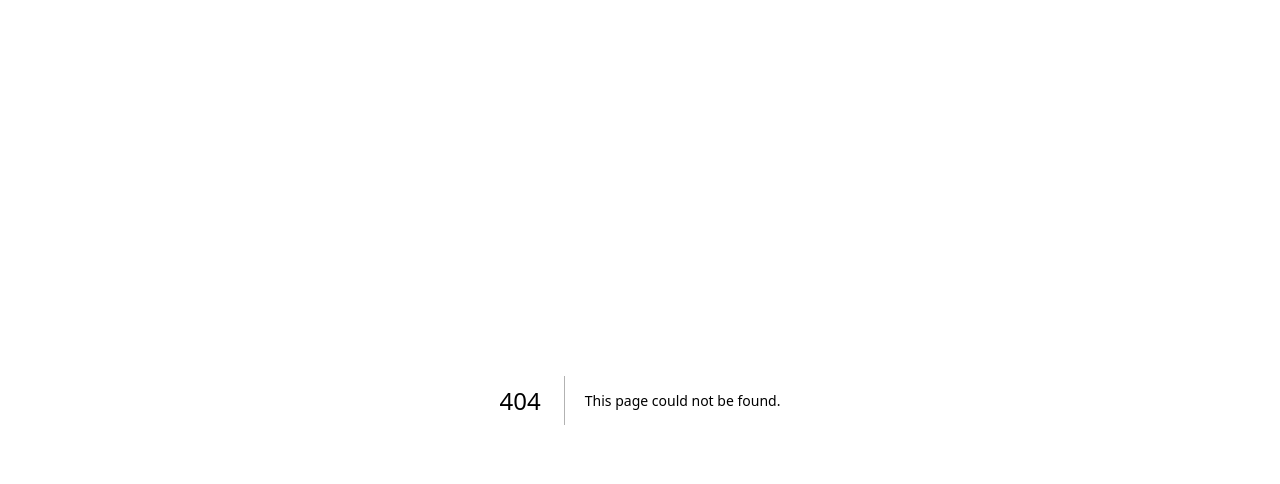
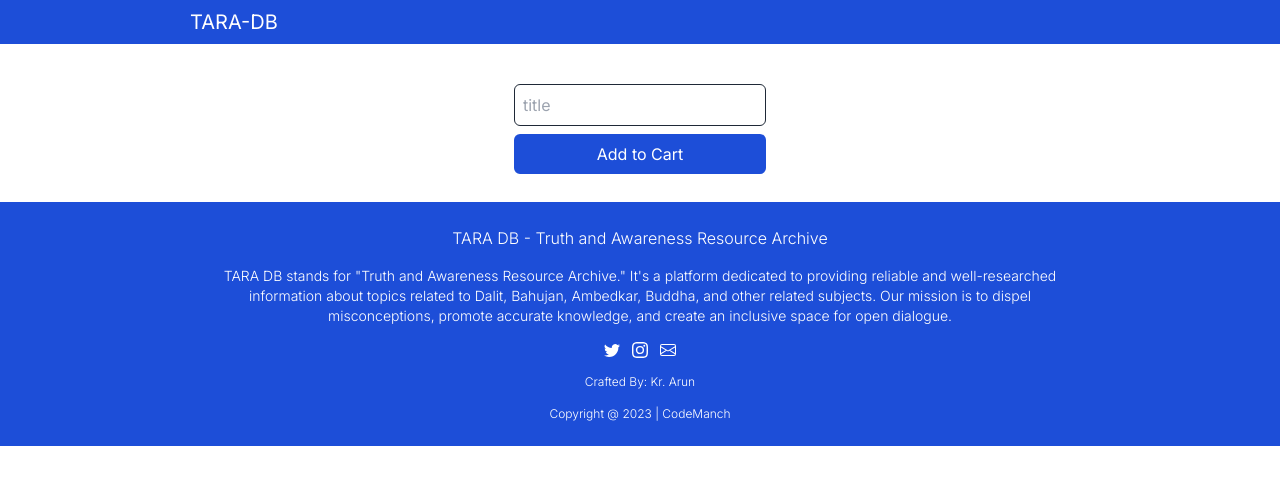
Before and after one commit to ikrarun/tara-db, a Next.js app: page /createpost in a window 1280 px wide. Before the commit this address had no page. Shown: the top 484 px of the page. Built offline with nearby package versions, Linux system fonts and the light colour scheme.

Commit message:
Attaching Forms

```diff
--- a/next.config.js
+++ b/next.config.js
@@ -1,16 +1,18 @@
 /** @type {import('next').NextConfig} */
 const nextConfig = {
-
+  experimental: {
+    serverActions: true,
+  },
   images: {
     remotePatterns: [
       {
-            protocol: 'https',
-            hostname: 'images.pexels.com',
-            port: '',
-            pathname: '/**',
+        protocol: "https",
+        hostname: "images.pexels.com",
+        port: "",
+        pathname: "/**",
       },
     ],
   },
-}
+};
 
-module.exports = nextConfig
+module.exports = nextConfig;
--- a/src/UI/Card/BookCard.tsx
+++ b/src/UI/Card/BookCard.tsx
@@ -15,7 +15,7 @@ const BookCard = ({
     <div className="h-fit snap-start w-44 sm:w-52  p-1 shrink-0  flex flex-col">
       <div className=" p-2 rounded-lg w-full border-gray-400 border">
         <div className="relative w-full aspect-video rounded-lg overflow-clip">
-          <Image src={imgUrl} objectFit="cover" fill={true} alt={""} />
+          <Image src={imgUrl} style={{objectFit:"cover"}} fill={true} alt={""} />
         </div>
 
         <div className="w-full flex flex-col gap-1">
--- /dev/null
+++ b/src/app/createpost/page.tsx
@@ -0,0 +1,31 @@
+import Footer from "@/UI/footer";
+import NAV from "@/UI/nav";
+
+const getConsole = async (data:FormData) => {
+  "use server";
+  console.log("Fucked");
+  console.log(data);
+};
+
+const Post = () => {
+  return (
+    <div className="flex flex-col">
+      <NAV />
+      <div className="w-full my-5  p-2 flex">
+        <div className="max-w-[900px] mx-auto w-full mt-14 flex flex-col gap-2  items-center justify-center">
+          <form action={getConsole} className="flex gap-2 flex-col">
+            <div className="p-2 border border-gray-800 rounded-md">
+            <input type="text" placeholder="title" className="outline-none ring-0" name="title" id="title" />
+            </div>
+            <button className="bg-blue-700 rounded-md text-white px-4 py-2" type="submit">
+              Add to Cart
+            </button>
+          </form>
+        </div>
+      </div>
+      <Footer />
+    </div>
+  );
+};
+
+export default Post;
--- /dev/null
+++ b/src/app/profile/page.tsx
@@ -0,0 +1,10 @@
+import Link from 'next/link'
+import React from 'react'
+
+const Profile = () => {
+  return (
+    <Link href={'/createpost?postcode=sfsdfsfsdf'}>Create A Myth Bust Post</Link>
+  )
+}
+
+export default Profile
```
Lines whose indentation alone changed are shown as unchanged.
